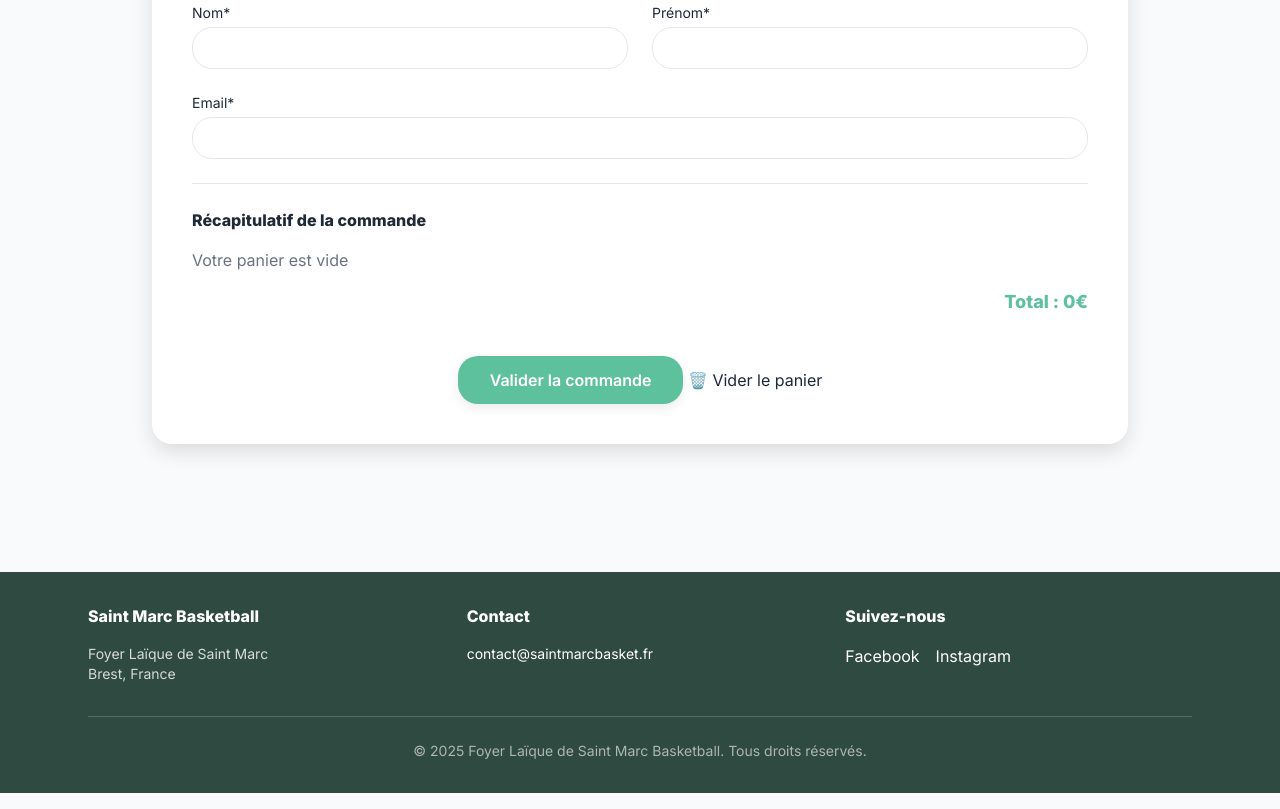
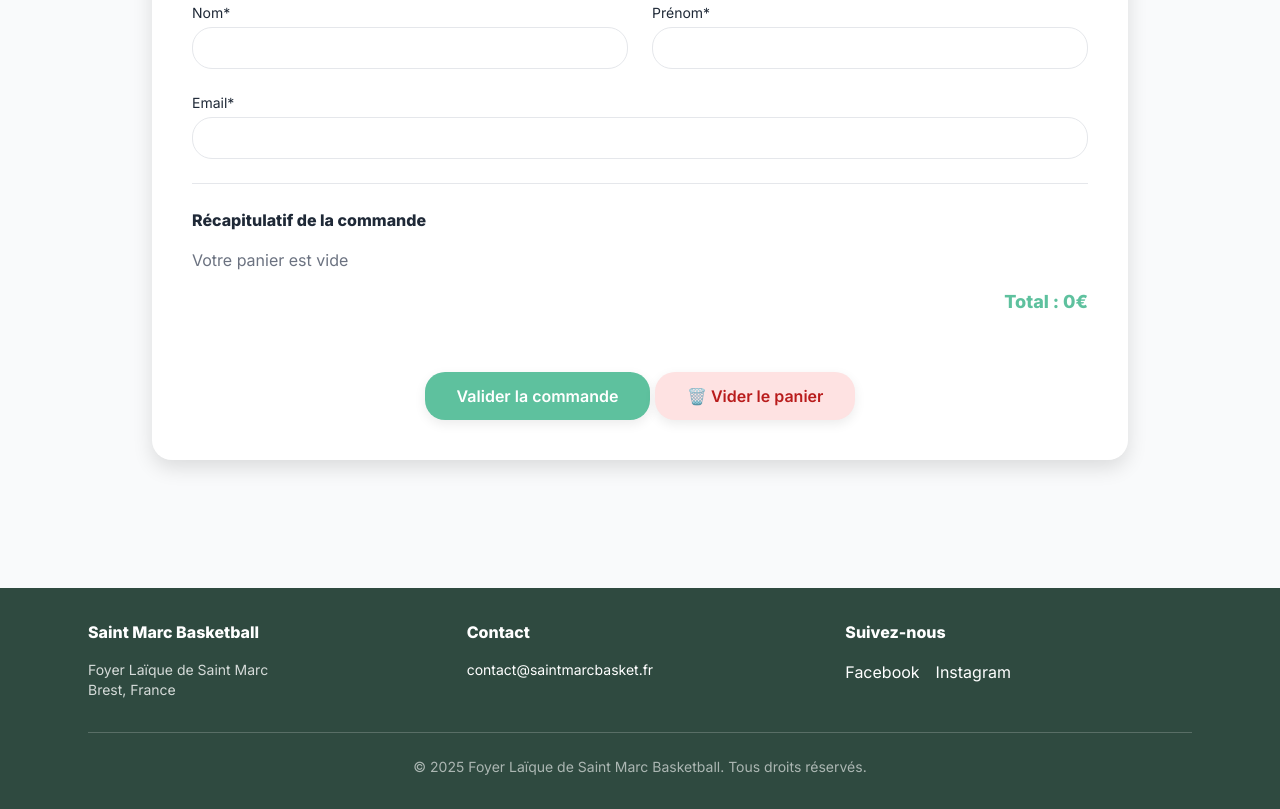
Before and after one commit to aleboudec/aleboudec.github.io, a plain HTML site: page index.html in a window 1280 px wide. Shown: the part 1321-2130 px from the top of the page. Drawn offline with nearby package versions, Linux system fonts and the light colour scheme.

Commit message:
Update index.html

```diff
--- a/index.html
+++ b/index.html
@@ -390,7 +390,11 @@
             Valider la commande
           </button>
 
-          <button id="mt-4 w-full sm:w-auto px-8 py-3 rounded-xl2 shadow-soft font-semibold bg-red-100 text-red-700 hover:bg-red-200 transition-colors">
+          <!--w-full sm:w-auto bg-accent text-white px-8 py-3 rounded-xl2 shadow-soft hover:bg-red-200 transition-colors font-semibold
+
+           id="clearCartBtn" class="mt-4 w-full bg-red-100 text-red-700 font-semibold py-2 rounded-lg hover:bg-red-200 transition"-->
+
+          <button id="clearCartBtn" class="mt-4 w-full sm:w-auto px-8 py-3 rounded-xl2 shadow-soft font-semibold bg-red-100 text-red-700 hover:bg-red-200 transition-colors">
             🗑️ Vider le panier
           </button>
         </div>
```
